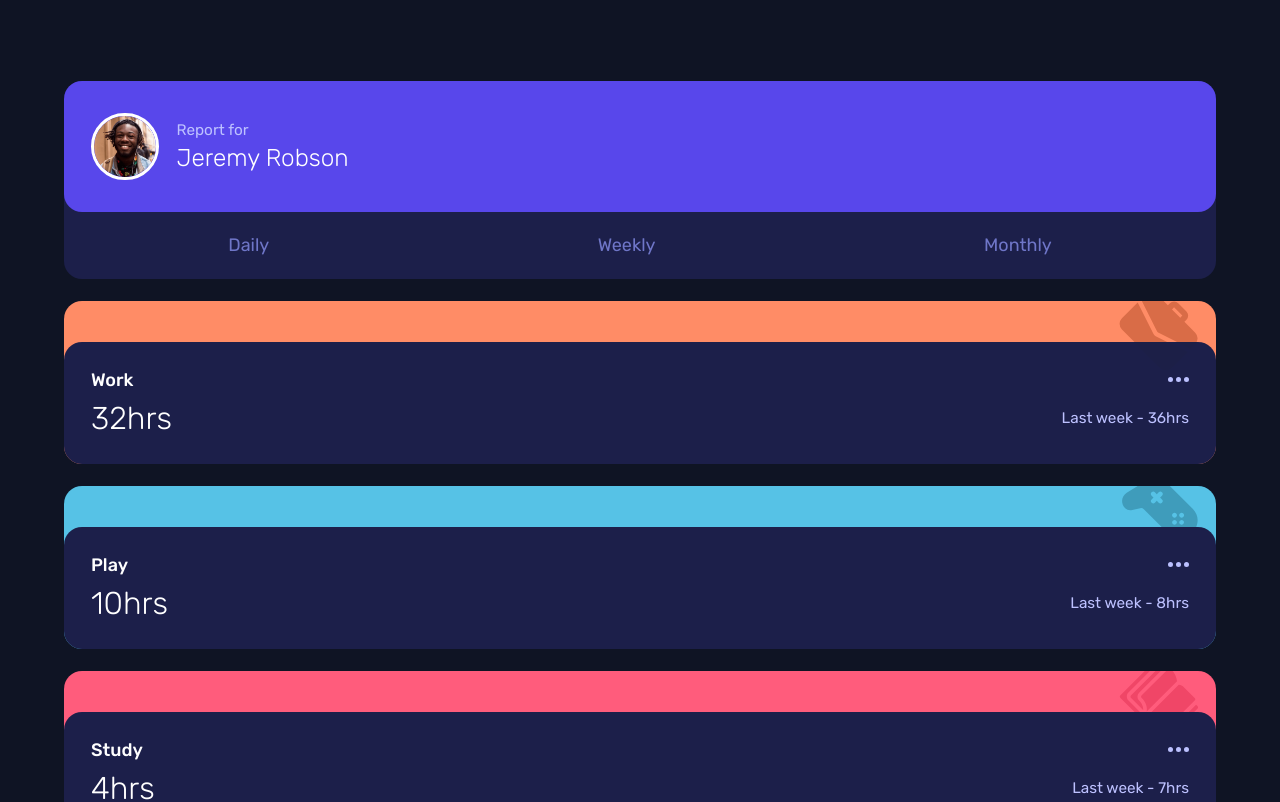
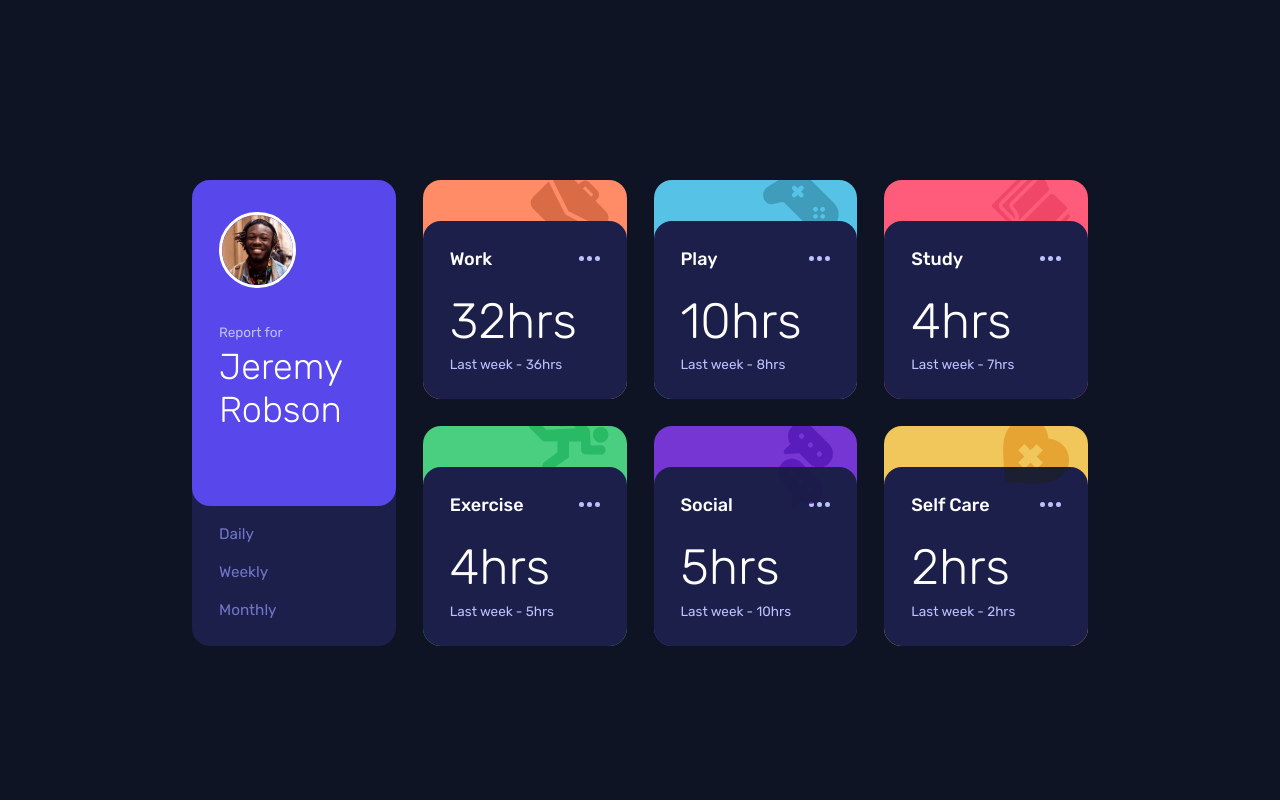
Before and after one commit to EricLDev/FEM-Time_tracking_dashboard_REACT, a React (Create React App) app: page /weekly-report in a window 1280 px wide. Shown: the top 802 px of the page. Built offline with nearby package versions, Linux system fonts and the light colour scheme.

Commit message:
desktop grid layout finished

```diff
--- a/src/App.css
+++ b/src/App.css
@@ -1,8 +1,15 @@
 .App {
   text-align: center;
   width: 90%;
+  height: 100%;
   display: flex;
   justify-content: center;
   align-items: center;
   margin: 4.5rem 0;
 }
+
+@media screen and (min-width: 768px) {
+  .App {
+    width: 70%;
+  }
+}
--- a/src/App.js
+++ b/src/App.js
@@ -1,5 +1,5 @@
 import React from "react";
-import { Route, Routes } from "react-router-dom";
+import { Navigate, Route, Routes } from "react-router-dom";
 import Layout from "components/layout/Layout";
 import DailyReport from "./components/pages/DailyReport";
 import WeeklyReport from "./components/pages/WeeklyReport";
@@ -11,7 +11,8 @@ function App() {
 		<div className="App">
 			<Layout>
 				<Routes>
-					<Route path="/" element={<DailyReport />}></Route>
+					<Route path="/" element={<Navigate replace to="/weekly-report" />}></Route>
+					<Route path="/daily-report" element={<DailyReport />}></Route>
 					<Route path="/weekly-report" element={<WeeklyReport />}></Route>
 					<Route path="/monthly-report" element={<MonthlyReport />}></Route>
 				</Routes>
--- a/src/components/layout/Layout.module.css
+++ b/src/components/layout/Layout.module.css
@@ -1,3 +1,29 @@
 .layout {
     width: 100%;
 }
+
+.main {
+    grid-area: main;
+}
+
+@media screen and (min-width: 768px) {
+    .layout {
+        height: 55%;
+        display: grid;
+        grid-template-columns: repeat(4, 1fr);
+        grid-template-rows: 1fr;
+        gap: 1.5rem;
+    }
+
+    .main {
+        grid-column: 2/5;
+        grid-row: 1/2;
+        display: grid;
+        grid-template-columns: repeat(3, 1fr);
+        grid-template-rows: repeat(2, 1fr);
+        grid-template-areas:
+            "work play study"
+            "exercise social selfcare";
+        gap: 1.5rem;
+    }
+}
--- a/src/components/layout/Navigation.js
+++ b/src/components/layout/Navigation.js
@@ -33,7 +33,7 @@ const Navigation = () => {
 			<nav>
 				<ul>
 					<li>
-						<NavLink style={currentLink === "daily" ? color : null} to="/" onClick={() => setCurrentLink("daily")}>
+						<NavLink style={currentLink === "daily" ? color : null} to="/daily-report" onClick={() => setCurrentLink("daily")}>
 							Daily
 						</NavLink>
 					</li>
--- a/src/components/layout/Navigation.module.css
+++ b/src/components/layout/Navigation.module.css
@@ -1,6 +1,7 @@
 .navigation {
     background-color: hsl(235, 46%, 20%);
     border-radius: 1rem;
+    grid-area: navigation;
 }
 
 .navigation header {
@@ -53,3 +54,51 @@
 .navigation ul li a:hover, .navigation ul li a:active {
     color: #fff
 }
+
+@media screen and (min-width: 768px) {
+    .navigation {
+        grid-column: 1/2;
+        grid-row: 1/2;
+        display: grid;
+        grid-template-rows: 70% 30%;
+    }
+
+    .navigation header {
+        flex-direction: column;
+    }
+
+    .navigation img {
+        width: 4.25rem;
+        height: 4.25rem;
+    }
+
+    .headerTitle {
+        margin-top: 2rem;
+        text-align: left;
+        padding: 0;
+    }
+
+    .headerTitle p:nth-child(1) {
+        font-size: .75rem;
+    }
+
+    .headerTitle p:nth-child(2) {
+        font-size: 2rem;
+    }
+
+    .navigation nav {
+        padding: 0 1.5rem;
+    }
+
+    .navigation nav ul {
+        flex-direction: column;
+        align-items: flex-start;
+        justify-content: space-evenly;
+        padding: 0 0 .5rem 0;
+        height: 100%
+    }
+
+    .navigation ul li a {
+        font-size: .85rem;
+    }
+}
--- a/src/components/pages/DailyReport.js
+++ b/src/components/pages/DailyReport.js
@@ -20,7 +20,7 @@ const DailyReport = () => {
 		getData();
 	}, []);
 
-	return <div>{data && data.length > 0 && data.map((item) => <Card key={item.title} title={item.title} current={item.timeframes.daily.current} previous={item.timeframes.daily.previous} />)}</div>;
+	return <>{data && data.length > 0 && data.map((item) => <Card key={item.title} title={item.title} current={item.timeframes.daily.current} previous={item.timeframes.daily.previous} />)}</>;
 };
 
 export default DailyReport;
--- a/src/components/pages/MonthlyReport.js
+++ b/src/components/pages/MonthlyReport.js
@@ -20,7 +20,7 @@ const MonthlyReport = () => {
 		getData();
 	}, []);
 
-	return <div>{data && data.length > 0 && data.map((item) => <Card key={item.title} title={item.title} current={item.timeframes.monthly.current} previous={item.timeframes.monthly.previous} />)}</div>;
+	return <>{data && data.length > 0 && data.map((item) => <Card key={item.title} title={item.title} current={item.timeframes.monthly.current} previous={item.timeframes.monthly.previous} />)}</>;
 };
 
 export default MonthlyReport;
--- a/src/components/pages/WeeklyReport.js
+++ b/src/components/pages/WeeklyReport.js
@@ -20,7 +20,7 @@ const WeeklyReport = () => {
 		getData();
 	}, []);
 
-	return <div>{data && data.length > 0 && data.map((item) => <Card key={item.title} title={item.title} current={item.timeframes.weekly.current} previous={item.timeframes.weekly.previous} />)}</div>;
+	return <>{data && data.length > 0 && data.map((item) => <Card key={item.title} title={item.title} current={item.timeframes.weekly.current} previous={item.timeframes.weekly.previous} />)}</>;
 };
 
 export default WeeklyReport;
--- a/src/components/ui/Card.js
+++ b/src/components/ui/Card.js
@@ -15,27 +15,27 @@ const Card = (props) => {
 	switch (props.title) {
 		case "Work":
 			icon = work;
-			background = { backgroundColor: "hsl(15, 100%, 70%)" };
+			background = { backgroundColor: "hsl(15, 100%, 70%)", gridArea: "work" };
 			break;
 		case "Play":
 			icon = play;
-			background = { backgroundColor: "hsl(195, 74%, 62%)" };
+			background = { backgroundColor: "hsl(195, 74%, 62%)", gridArea: "play" };
 			break;
 		case "Study":
 			icon = study;
-			background = { backgroundColor: "hsl(348, 100%, 68%)" };
+			background = { backgroundColor: "hsl(348, 100%, 68%)", gridArea: "study" };
 			break;
 		case "Exercise":
 			icon = exercise;
-			background = { backgroundColor: "hsl(145, 58%, 55%)" };
+			background = { backgroundColor: "hsl(145, 58%, 55%)", gridArea: "exercise" };
 			break;
 		case "Social":
 			icon = social;
-			background = { backgroundColor: "hsl(264, 64%, 52%)" };
+			background = { backgroundColor: "hsl(264, 64%, 52%)", gridArea: "social" };
 			break;
 		case "Self Care":
 			icon = selfcare;
-			background = { backgroundColor: "hsl(43, 84%, 65%)" };
+			background = { backgroundColor: "hsl(43, 84%, 65%)", gridArea: "selfcare" };
 			break;
 		default:
 			icon = null;
--- a/src/components/ui/Card.module.css
+++ b/src/components/ui/Card.module.css
@@ -71,5 +71,29 @@
 
 .lastWeek p {
     font-size: .85rem;
-    ;
 }
+
+@media screen and (min-width: 768px) {
+    .card {
+        margin: 0;
+    }
+
+    .stats {
+        flex-direction: column;
+        margin-top: 1.25rem;
+    }
+
+    .stats p, .stats div {
+        align-self: flex-start;
+    }
+
+    .stats>p:nth-child(1) {
+        font-size: 2.75rem;
+        ;
+    }
+
+    .lastWeek p {
+        font-size: .75rem;
+        margin-top: .35rem;
+    }
+}
--- a/src/index.css
+++ b/src/index.css
@@ -24,5 +24,14 @@ body {
   display: flex;
   justify-content: center;
   align-items: center;
+}
 
+@media screen and (min-width: 768px) {
+  body {
+    height: 100vh;
+  }
+
+  #root {
+    height: 100%;
+  }
 }
```
